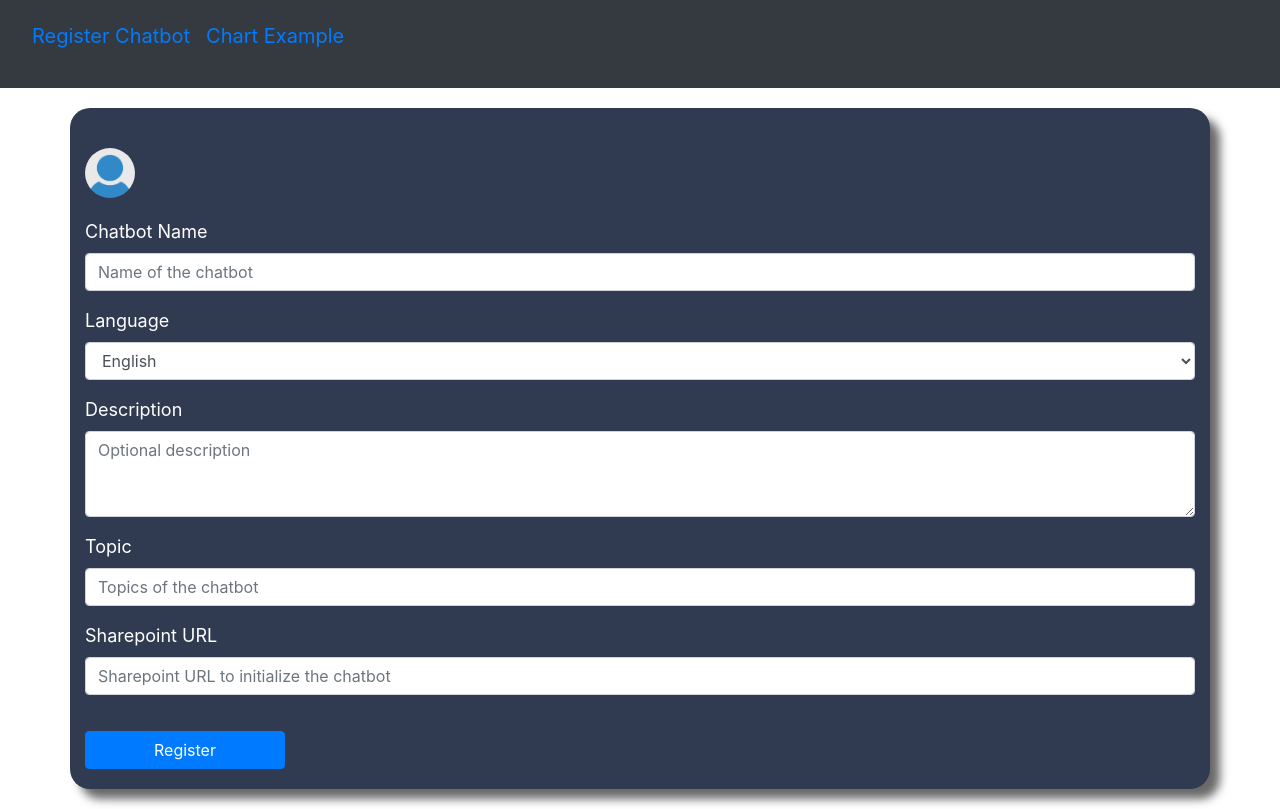
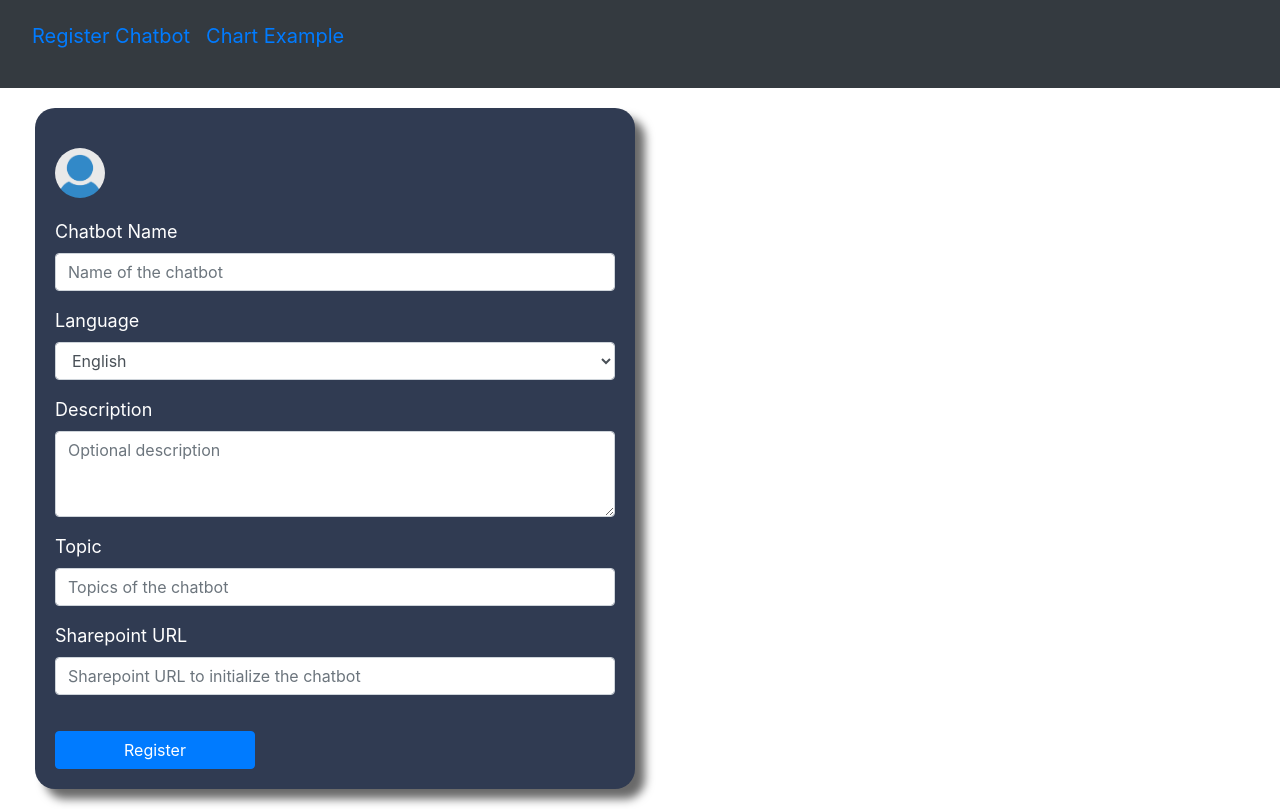
Before and after one commit to DanielAlbrecht80/nodejs, a React (Create React App) app in the folder gloria-client/: page / in a window 1280 px wide. Built offline with nearby package versions, Linux system fonts and the light colour scheme.

Commit message:
Small modifications

```diff
--- a/gloria-client/src/App.js
+++ b/gloria-client/src/App.js
@@ -23,9 +23,11 @@ class App extends Component {
       <BrowserRouter>
         <React.Fragment>
           <NavBar onSelect={this.handleOnSelect} />
-          <Route path="/" exact component={RegisterChatbot} />
-          <Route path="/ChartExample" component={ChartExample} />
-          <Route path="/RegisterChatbot" component={RegisterChatbot} />
+          <div className="container">
+            <Route path="/" exact component={RegisterChatbot} />
+            <Route path="/ChartExample" component={ChartExample} />
+            <Route path="/RegisterChatbot" component={RegisterChatbot} />
+          </div>
         </React.Fragment>
       </BrowserRouter>
     );
--- a/gloria-client/src/components/ChartExample.jsx
+++ b/gloria-client/src/components/ChartExample.jsx
@@ -25,7 +25,7 @@ class ChartExample extends Component {
         <LineChart width={400} height={400} data={data}>
           <Line type="monotone" dataKey="uv" stroke="#8884d8" />
           <Line type="monotone" dataKey="value" stroke="#8884d8" />
-          <CartesianGrid stroke="#cccccc" strokeDasharray="1 9" />
+          <CartesianGrid stroke="#000000" strokeDasharray="1 9" />
           <XAxis />
           <YAxis dataKey="value" />
         </LineChart>
--- a/gloria-client/src/components/RegisterChatbot.css
+++ b/gloria-client/src/components/RegisterChatbot.css
@@ -6,7 +6,7 @@
   align-items: center;
   justify-content: center;
   padding: 20px;
-  max-width: 400px;
+  width: 600px;
   font-size: calc(10px + 1vmin);
   color: white;
   margin: 20px;
--- a/gloria-client/src/components/RegisterChatbot.jsx
+++ b/gloria-client/src/components/RegisterChatbot.jsx
@@ -35,8 +35,6 @@ class RegisterChatbot extends Component {
     axios
       .post("http://localhost:3001/register", data)
       .then(response => {
-        console.log("Response");
-        console.log(response);
         this.state.message = "Bot saved and initialized";
         this.setState({
           showPopup: !this.state.showPopup,
@@ -69,7 +67,7 @@ class RegisterChatbot extends Component {
   //Render the layout
   render() {
     return (
-      <div className="container register-form">
+      <div className="register-form">
         <form onSubmit={this.handleRegisterChatbot}>
           {/*Might need a title here, like "Register Chatbot" */}
 
--- a/gloria-client/src/styles/App.css
+++ b/gloria-client/src/styles/App.css
@@ -13,6 +13,11 @@
   color: #61dafb;
 }
 
+.container {
+  margin-left: 0px !important;
+  margin-right: 0px !important;
+}
+
 .avatar {
   vertical-align: middle;
   width: 50px;
@@ -23,12 +28,12 @@
   /*border: 2px solid #1b1d31;*/
 }
 
-.menuitem:hover {
-  text-shadow: 0px 0px 15px #c3ff9b;
-  color: rgb(218, 236, 253) !important;
-  /*background-color: #c3ff9b;*/
-  /*border-radius: 10px 10px;*/
-  /*padding: 5px;*/
+.menuitem a:hover {
+  color: black;
+  text-shadow: 0px 0px 25px #c3ff9b;
+
+  font-style: normal;
+  text-decoration: none;
   cursor: pointer;
 }
 
```
